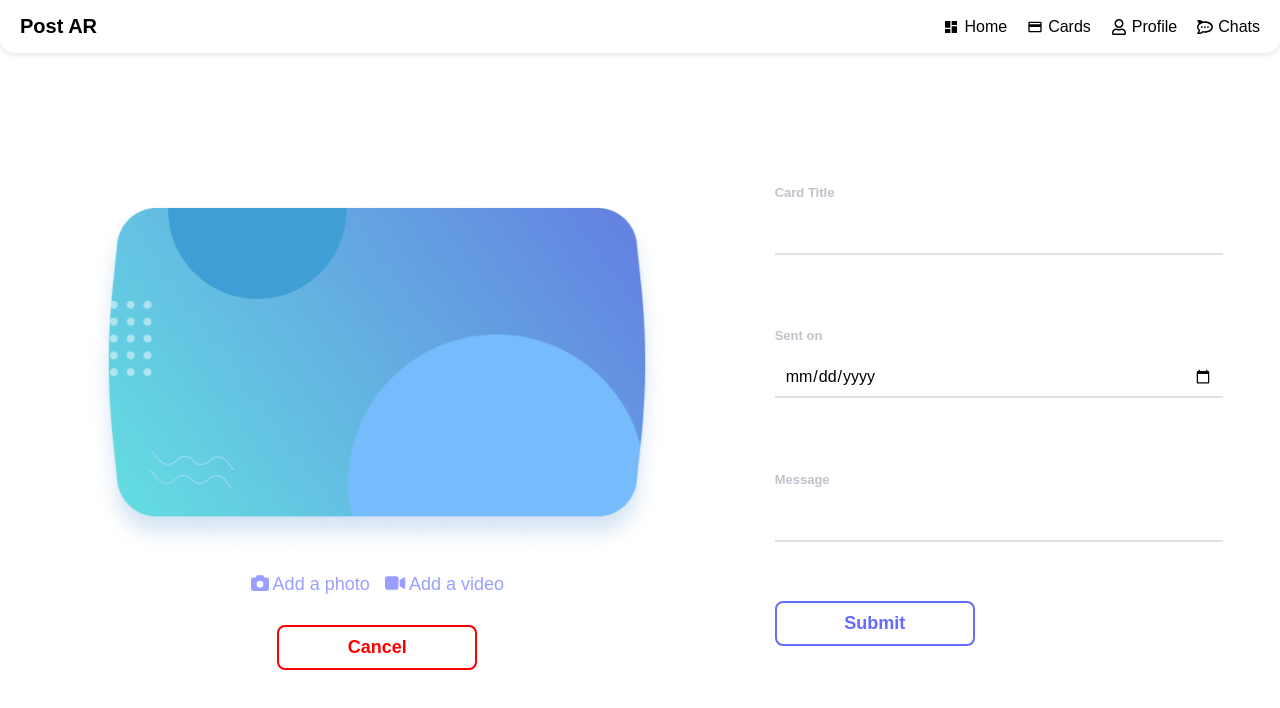
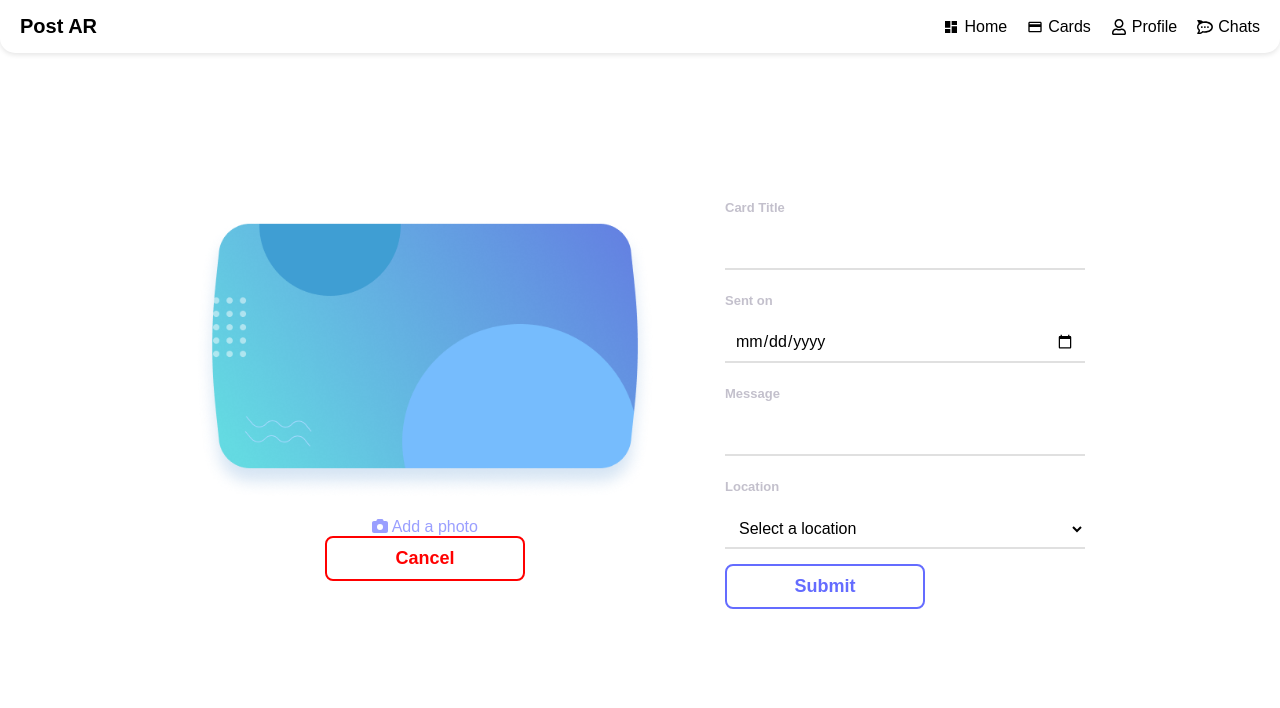
Before and after one commit to JofreEscriba/postAR-organized, a React (Vite) app in the folder frontend/: page /Post-AR/cardAdd in a window 1280 px wide. Shown: the top 708 px of the page. Built offline with nearby package versions, Linux system fonts and the light colour scheme; sample sign-in values are in the browser's storage.

Commit message:
primera fase

```diff
--- a/frontend/src/pages/CardAdd.tsx
+++ b/frontend/src/pages/CardAdd.tsx
@@ -4,55 +4,49 @@ import axios from "axios";
 import Navbar from "../components/Navbar";
 import styles from "../styles/cardAdd.module.css";
 import { FontAwesomeIcon } from "@fortawesome/react-fontawesome";
-import { faCamera, faVideo } from "@fortawesome/free-solid-svg-icons";
+import { faCamera } from "@fortawesome/free-solid-svg-icons";
 
 const CardAdd: React.FC = () => {
   const navigate = useNavigate();
 
   const [media, setMedia] = useState<File | null>(null);
   const [preview, setPreview] = useState<string | null>(null);
-  const [isVideo, setIsVideo] = useState<boolean>(false);
   const [formData, setFormData] = useState({
     title: "",
     date: "",
     message: "",
+    location: "",
   });
 
   useEffect(() => {
-    setFormData({ title: "", date: "", message: "" });
+    setFormData({ title: "", date: "", message: "", location: "" });
     setMedia(null);
     setPreview(null);
-    setIsVideo(false);
   }, []);
 
   const handleFileChange = (event: React.ChangeEvent<HTMLInputElement>) => {
     if (event.target.files && event.target.files[0]) {
       const file = event.target.files[0];
       const fileURL = URL.createObjectURL(file);
-
       setMedia(file);
       setPreview(fileURL);
-      setIsVideo(file.type.startsWith("video"));
     }
   };
 
-  const handleInputChange = (event: React.ChangeEvent<HTMLInputElement>) => {
+  const handleInputChange = (event: React.ChangeEvent<HTMLInputElement | HTMLSelectElement>) => {
     setFormData({ ...formData, [event.target.name]: event.target.value });
   };
 
   const handleSubmit = async (event: React.FormEvent) => {
     event.preventDefault();
 
-    console.log("Form data:", formData);
-    console.log("Media:", media);
-
-    if (!formData.title || !formData.date || !formData.message) {
-      alert("Please fill out all text fields.");
+    if (!formData.title || !formData.date || !formData.message || !formData.location) {
+      alert("Please fill out all fields.");
       return;
     }
 
     if (!media) {
-      alert("Please upload a photo or video.");
+      alert("Please upload a photo.");
       return;
     }
 
@@ -60,26 +54,20 @@ const CardAdd: React.FC = () => {
     formDataToSend.append("title", formData.title);
     formDataToSend.append("date", formData.date);
     formDataToSend.append("message", formData.message);
+    formDataToSend.append("location", formData.location);
     formDataToSend.append("media", media);
 
     try {
-      //Obtener id del usuario logeado
       const userMail = localStorage.getItem("user_email");
-      console.log("User email:", userMail);
       const responseUser = await axios.get(`http://localhost:3001/api/users/email/${userMail}`);
       const sender_id = responseUser.data.id;
-
       formDataToSend.append("sender_id", sender_id);
 
-      const response = await axios.post("http://localhost:3001/api/postcards", formDataToSend, {
+      await axios.post("http://localhost:3001/api/postcards", formDataToSend, {
         headers: { "Content-Type": "multipart/form-data" },
       });
 
-      console.log(response.data);
-      navigate("/post-created");
-
       navigate("/dashboard");
-
     } catch (error) {
       console.error("Error uploading:", error);
       alert("Upload failed.");
@@ -95,38 +83,45 @@ const CardAdd: React.FC = () => {
       <form className={styles.cardContainer} onSubmit={handleSubmit}>
         <div className={styles.preview}>
           {preview ? (
-            isVideo ? (
-              <video src={preview} className={styles.exampleImage} controls />
-            ) : (
-              <img src={preview} className={styles.exampleImage} alt="Preview" />
-            )
+            <img src={preview} className={styles.exampleImage} alt="Preview" />
           ) : (
-            <img
-              src="/Post-AR/walletCard3.png"
-              className={styles.exampleImage}
-              alt="Card Example"
-            />
+            <img src="/Post-AR/walletCard3.png" className={styles.exampleImage} alt="Card Example" />
           )}
-
           <div className={styles.picAndVidButton}>
             <label className={styles.pictureButton}>
               <FontAwesomeIcon icon={faCamera} className="mr-2" /> Add a photo
               <input type="file" accept="image/*" onChange={handleFileChange} style={{ display: "none" }} />
             </label>
-            <label className={styles.pictureButton}>
-              <FontAwesomeIcon icon={faVideo} className="mr-2" /> Add a video
-              <input type="file" accept="video/*" onChange={handleFileChange} style={{ display: "none" }} />
-            </label>
           </div>
-            <button type="button" className={styles.cancelButton} onClick={() => navigate(-1)}>Cancel</button>
+          <button type="button" className={styles.cancelButton} onClick={() => navigate(-1)}>Cancel</button>
         </div>
+
         <div className={styles.form}>
           <h2>Card Title</h2>
           <input type="text" name="title" className={styles.inputField} value={formData.title} onChange={handleInputChange} />
+
           <h2>Sent on</h2>
           <input type="date" name="date" className={styles.dateField} value={formData.date} onChange={handleInputChange} />
+
           <h2>Message</h2>
           <input type="text" name="message" className={styles.inputField} value={formData.message} onChange={handleInputChange} />
+
+          <h2>Location</h2>
+          <select
+            name="location"
+            className={styles.inputField}
+            value={formData.location}
+            onChange={handleInputChange}
+          >
+            <option value="">Select a location</option>
+            <option value="Kukulkan Temple">Kukulkan Temple</option>
+            <option value="Gare De Metz">Gare De Metz</option>
+            <option value="Oude Kerk Delft">Oude Kerk Delft</option>
+            <option value="Pisa Tower">Pisa Tower</option>
+            <option value="Sagrada Familia">Sagrada Familia</option>
+            <option value="Taj Mahal">Taj Mahal</option>
+          </select>
+
           <div className={styles.buttonContainer}>
             <button type="button" className={styles.cancelButtonMobile} onClick={() => navigate(-1)}>Cancel</button>
             <button type="submit" className={styles.submitButton}>Submit</button>
--- a/frontend/src/pages/Dashboard.tsx
+++ b/frontend/src/pages/Dashboard.tsx
@@ -13,6 +13,7 @@ type Postcard = {
   image: string;
   created_at: string;
   description:string;
+  model:string;
   // agrega más campos si los necesitas
 };
 
@@ -140,7 +141,7 @@ const Dashboard: React.FC = () => {
                 ref={(el) => { if (el) cardRefs.current[card.id] = el; }}
                 className={styles.card}
                 style={{
-                  backgroundImage: `url(${card.image})`,
+                  backgroundImage: `url("${card.image}")`,
                   backgroundSize: 'cover',
                   backgroundPosition: 'center',
                 }}
--- a/frontend/src/styles/cardAdd.module.css
+++ b/frontend/src/styles/cardAdd.module.css
@@ -2,56 +2,56 @@ body {
     overflow-x: hidden;
     margin: 0;
     padding: 0;
+    font-family: sans-serif;
 }
 
 .wrapper {
     width: 100vw;
-    min-height: 100vh;
-    padding-top: 0px;
+    height: 100vh;
     display: flex;
     flex-direction: column;
-    align-items: center;
     background-color: white;
-    justify-content: space-between;
-    padding-bottom: 100px;
+}
+
+.navbar {
+    flex-shrink: 0;
 }
 
 .cardContainer {
+    flex: 1;
     display: flex;
-    flex-direction: row;
-    width: 100%;
-    height: auto;
-    justify-content: space-evenly;
-    gap: 20px;
+    justify-content: center;
+    align-items: center;
+    padding: 20px;
+    gap: 30px;
+    overflow: auto;
+    flex-wrap: wrap;
 }
 
 .preview {
     display: flex;
     flex-direction: column;
-    text-align: start;
     align-items: center;
     justify-content: flex-start;
-    padding: 30px;
-    width: 50%;
+    width: 100%;
+    max-width: 500px;
+    padding: 20px;
 }
 
 .exampleImage {
     width: 100%;
-    max-width: 600px;
     height: auto;
-    border-radius: 40px /80px;
+    border-radius: 40px / 80px;
 }
 
 .picAndVidButton {
     display: flex;
-    flex-direction: row;
     justify-content: center;
-    gap: 15px;
     margin-top: 20px;
 }
 
 .pictureButton {
-    font-size: 18px;
+    font-size: 16px;
     font-weight: 500;
     color: #646cffa6;
     background-color: transparent;
@@ -60,17 +60,21 @@ body {
 }
 
 .form {
+    width: 100%;
+    max-width: 400px;
     display: flex;
     flex-direction: column;
+    justify-content: flex-start;
     gap: 15px;
-    width: 35%;
-    align-items: start;
+    padding: 20px;
 }
+
 .form h2 {
     font-size: small;
     color: #9b96ab9a;
-    margin-top: 3%;
+    margin-top: 8px;
 }
+
 .inputField,
 .dateField {
     width: 100%;
@@ -81,55 +85,61 @@ body {
     border-bottom: 2px solid #cccccc9a;
     background: transparent;
     outline: none;
-    margin-bottom: 10%;
     color: #000;
 }
+
 .inputField:focus,
 .dateField:focus {
     border-bottom: 2px solid #646cff;
 }
+
 .dateField {
     color: #000;
 }
-.cancelButton {
-    font-size: 18px;
-    font-weight: bold;
-    margin-top: 30px;
-    width: 100%;
-    max-width: 200px;
-    height: 45px;
-    background-color: white;
-    color: red;
-    border-radius: 8px;
-    border: 2px solid red;
-}
+
+.cancelButton,
 .submitButton {
     font-size: 18px;
     font-weight: bold;
-    width: 200px;
     height: 45px;
+    border-radius: 8px;
+    width: 100%;
+    max-width: 200px;
+    transition: 0.3s ease-in-out;
+}
+
+.cancelButton {
+    background-color: white;
+    color: red;
+    border: 2px solid red;
+}
+
+.submitButton {
     background-color: white;
     color: #646cff;
-    border-radius: 8px;
-    border: 2px solid ;
-    transition: ease-in-out 0.3s;
+    border: 2px solid #646cff;
 }
+
 .cancelButton:hover {
     transform: translateY(-3px);
-    transition: 0.3s ease-in-out;
     box-shadow: 0px 15px 40px -5px rgba(255, 0, 0, 0.25);
 }
+
 .submitButton:hover {
     transform: translateY(-3px);
-    transition: 0.3s ease-in-out;
     box-shadow: 0px 15px 40px -5px #646cff5b;
-}
-.navbar {
-    margin-bottom: 50px;
 }
 
 .cancelButtonMobile {
     display: none;
+}
+
+.buttonContainer {
+    display: flex;
+    flex-direction: row;
+    justify-content: space-between;
+    gap: 10px;
+    width: 100%;
 }
 
 @media (max-width: 1024px) {
@@ -138,44 +148,22 @@ body {
         align-items: center;
     }
 
-    .preview {
-        width: 100%;
-        padding: 20px;
+    .form {
+        align-items: stretch;
     }
 
-    .form {
-        width: 90%;
-        align-items: center;
-    }
-
-    .inputField,
-    .dateField {
-        width: 100%;
-    }
     .exampleImage {
-        margin-top: 350px;
+        margin-top: 0;
     }
 }
+
 @media (max-width: 450px) {
-    .exampleImage {
-        margin-top: 0px;
-    }
-
     .cancelButton {
         display: none;
     }
 
-    .buttonContainer {
-        display: flex;
-        flex-direction: row;
-        justify-content: space-between;
-        width: 100%;
-    }
-
     .cancelButtonMobile {
         display: block;
-        font-size: 18px;
-        font-weight: bold;
         width: 48%;
         height: 45px;
         background-color: white;
@@ -187,11 +175,14 @@ body {
 
     .cancelButtonMobile:hover {
         transform: translateY(-3px);
-        transition: 0.3s ease-in-out;
         box-shadow: 0px 15px 40px -5px rgba(255, 0, 0, 0.25);
     }
 
     .submitButton {
         width: 48%;
     }
+
+    .buttonContainer {
+        gap: 0;
+    }
 }
--- a/frontend/src/styles/dashboard.module.css
+++ b/frontend/src/styles/dashboard.module.css
@@ -148,12 +148,12 @@
 
 .card {
   margin: 15px 10px 20px 20px;
-  height: 300px;
-  min-width: 475px;
+  height: 240px;
+  min-width: 380px;
   background-image: url('src/assets/BlueCardExample.png');
   background-position: center;
   background-repeat: no-repeat;
-  background-size: 600px;
+  background-size: 480px;
   border-radius: 40px / 80px;
   color: white;
   border: none;
```
